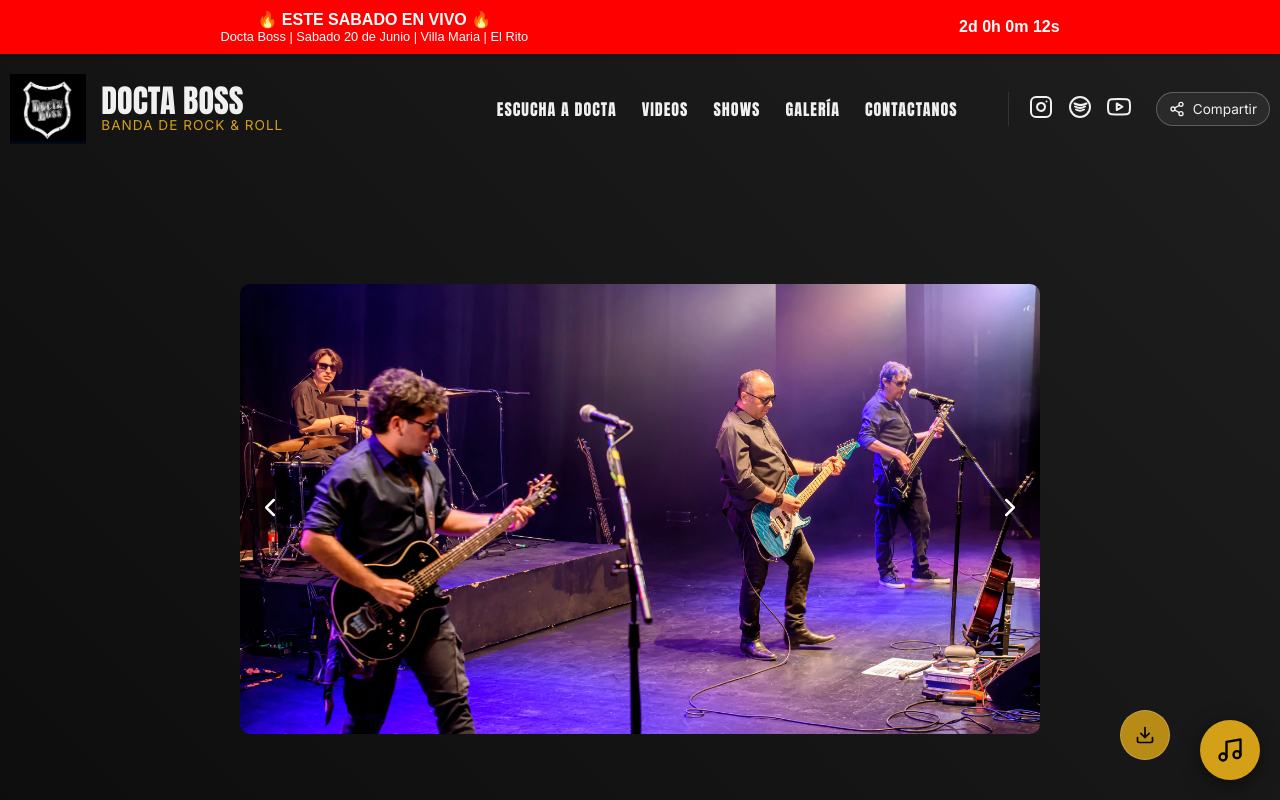
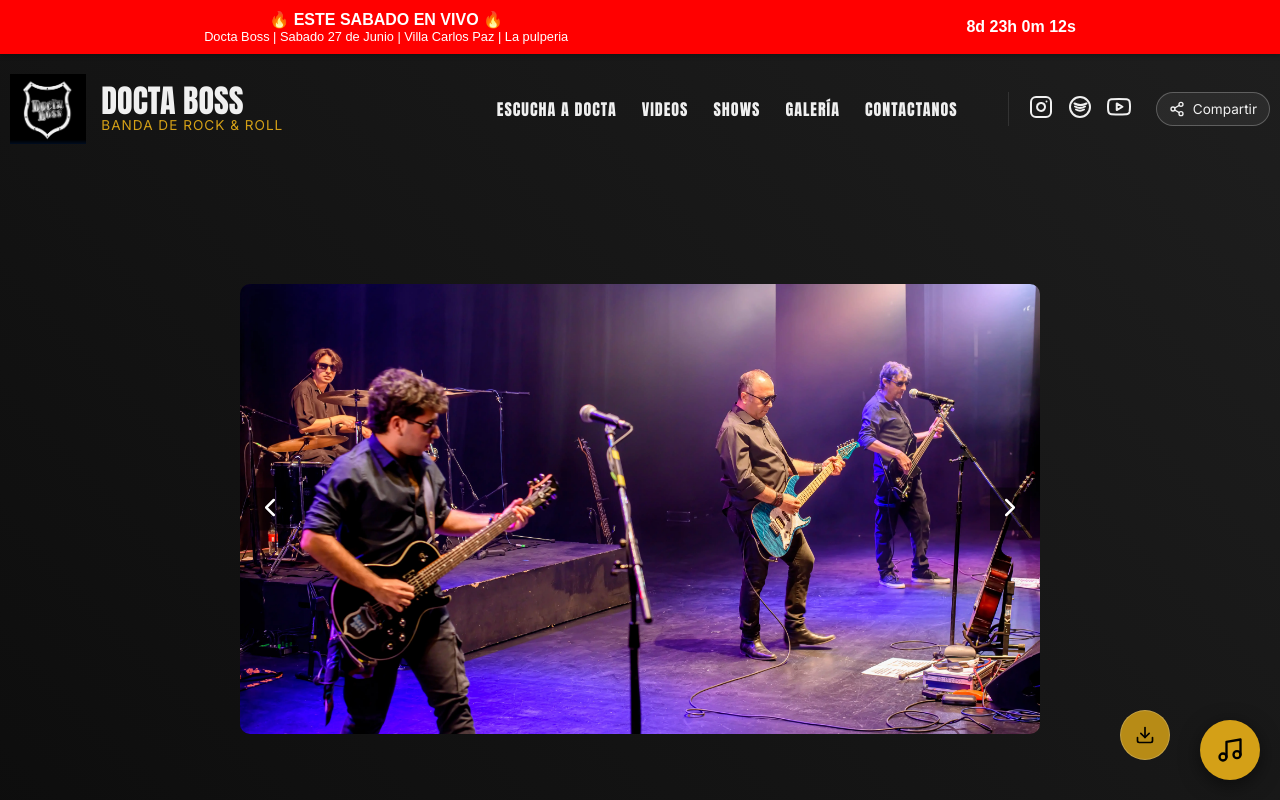
Before and after one commit to krmusicarg-arch/docta, a React (Vite) app: page / in a window 1280 px wide. Shown: the top 800 px of the page. Built offline with nearby package versions, Linux system fonts and the light colour scheme.

Commit message:
Pulperia

```diff
--- a/src/components/PromoBanner.jsx
+++ b/src/components/PromoBanner.jsx
@@ -6,7 +6,7 @@ const PromoBanner = () => {
   const bannerRef = useRef(null); // Ref for the banner container
 
   const calculateTimeLeft = () => {
-    const eventDate = new Date('2026-06-20T23:00:00');
+    const eventDate = new Date('2026-06-27T22:00:00');
     const difference = +eventDate - +new Date();
     let newTimeLeft = {};
 
@@ -72,7 +72,7 @@ const PromoBanner = () => {
         <div className="promo-text">
           <p>🔥 ESTE SABADO EN VIVO 🔥</p>
           <p className="promo-details">
-            Docta Boss | Sabado 20 de Junio | Villa Maria | El Rito
+            Docta Boss | Sabado 27 de Junio | Villa Carlos Paz | La pulperia
           </p>
         </div>
         <div className="promo-countdown">
```
